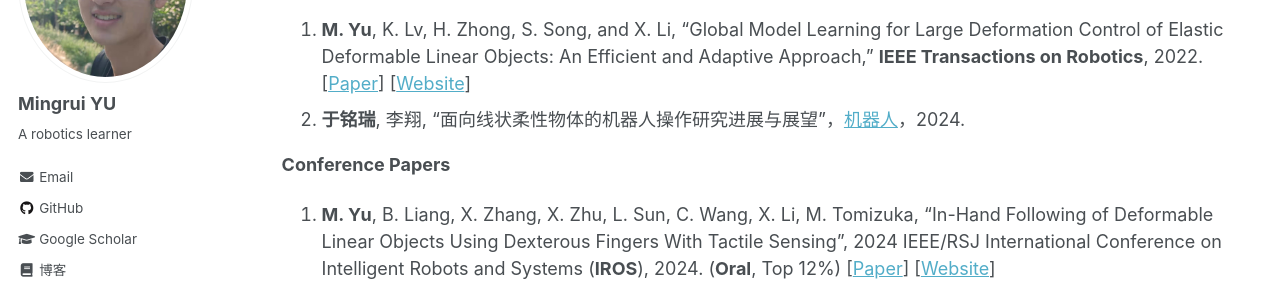
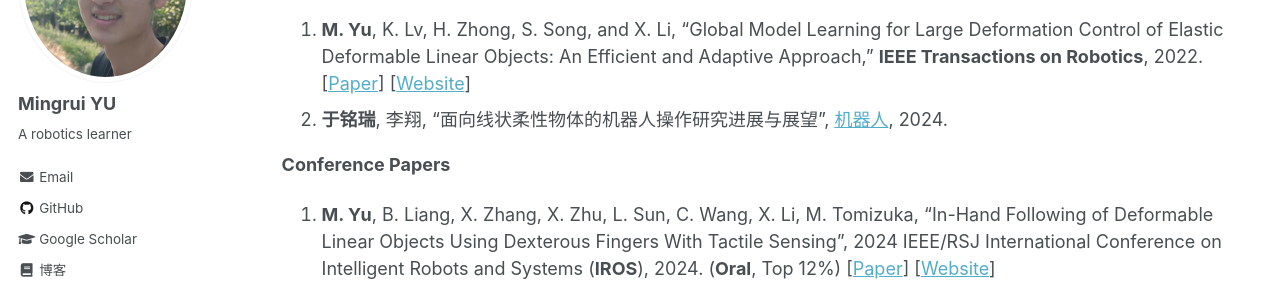
Before and after one commit to Mingrui-Yu/Mingrui-Yu.github.io, a Jekyll site: the page built from _pages/about.md, in a window 1280 px wide and 900 px high, scrolled down 1241 px. Shown: the part 151-443 px from the top of the window. Built offline with Jekyll 4.4.1, drawn with Linux system fonts in a browser that asks for light colours.

```diff
--- a/_pages/about.md
+++ b/_pages/about.md
@@ -57,7 +57,7 @@ Topic: Reinforment learning for intelligent transportation system
 **Journal Papers**
 
 1. **M. Yu**, K. Lv, H. Zhong, S. Song, and X. Li, "Global Model Learning for Large Deformation Control of Elastic Deformable Linear Objects: An Efficient and Adaptive Approach," **IEEE Transactions on Robotics**, 2022. [[Paper](https://arxiv.org/abs/2205.04004)] [[Website](https://mingrui-yu.github.io/shape_control_DLO_2/)]
-1. **于铭瑞**, 李翔, "面向线状柔性物体的机器人操作研究进展与展望"，[机器人](https://robot.sia.cn/)，2024.
+1. **于铭瑞**, 李翔, "面向线状柔性物体的机器人操作研究进展与展望", [机器人](https://robot.sia.cn/), 2024.
 
 **Conference Papers**
 
```
